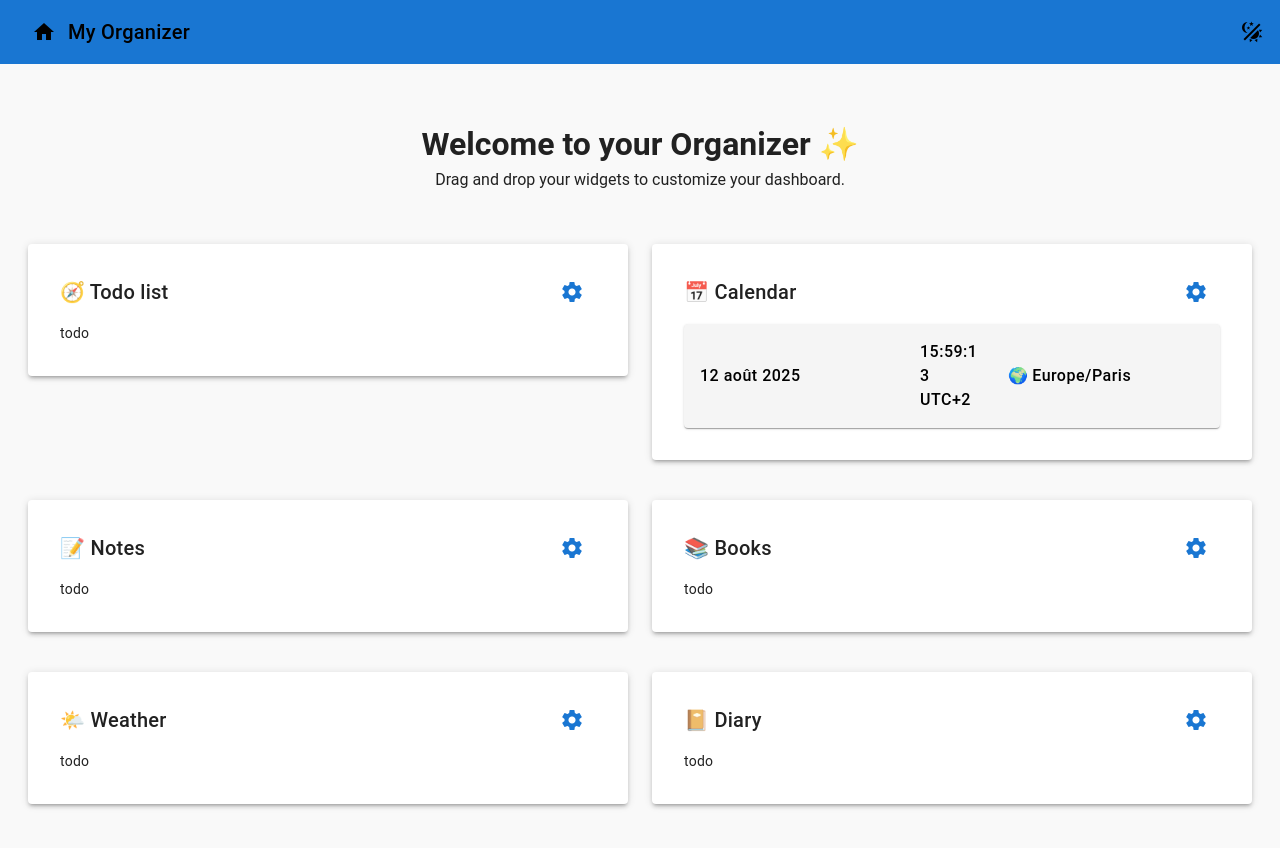
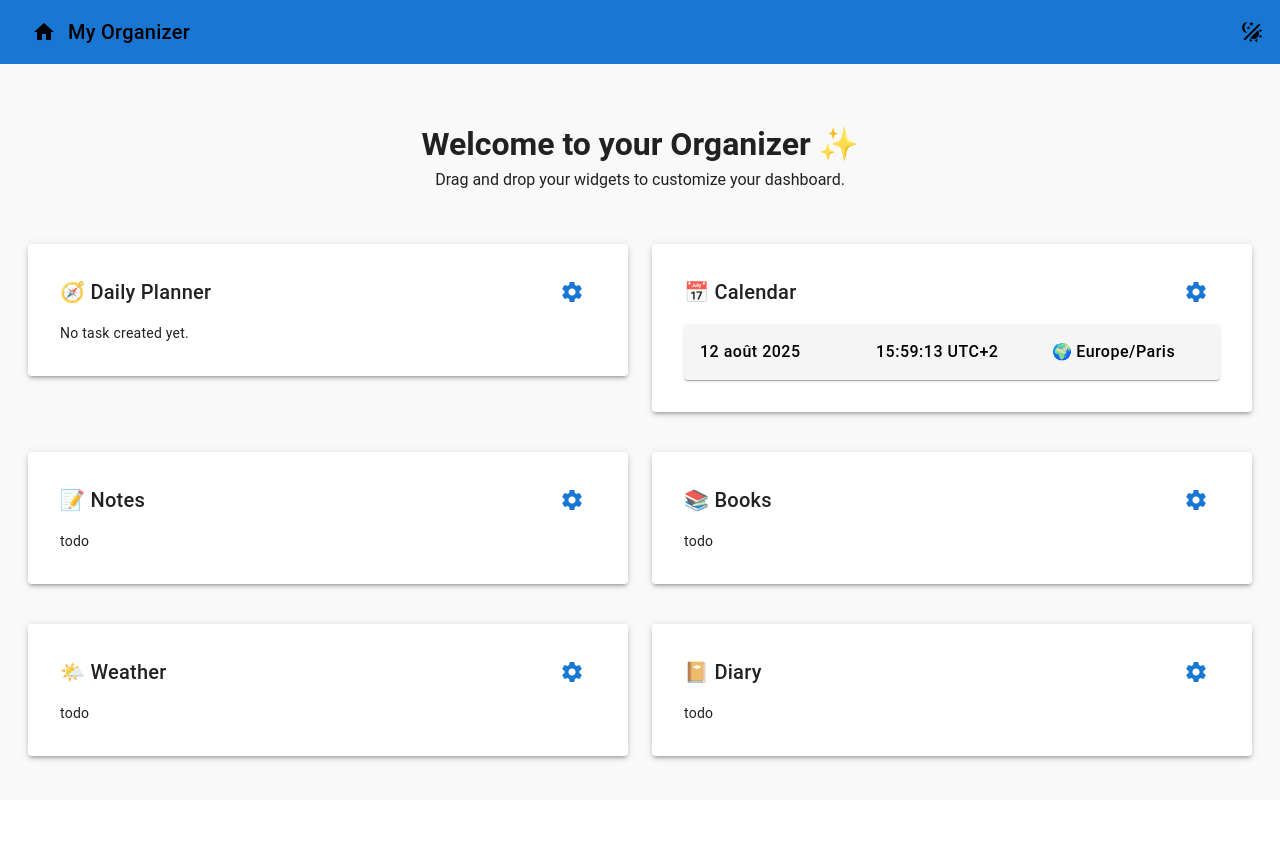
Before and after one commit to AnMet/organizer, a Nuxt app: page / in a window 1280 px wide. After the commit the page ends 800 px from the top, so only its background shows below. Built offline with nearby package versions, Linux system fonts and the light colour scheme.

Commit message:
widgets update

```diff
--- a/components/CalendarWidget.vue
+++ b/components/CalendarWidget.vue
@@ -26,19 +26,19 @@ onMounted(() => {
   <v-card class="pa-4" elevation="1" color="grey-lighten-4">
     <client-only>
       <v-row align="center">
-        <v-col cols="12" md="5">
+        <v-col cols="12" sm="4">
           <div class="text-body-1 font-weight-medium">
             {{ formattedDateTime.date }}
           </div>
         </v-col>
 
-        <v-col cols="12" md="2">
+        <v-col cols="12" sm="4">
           <div class="text-body-1 font-weight-medium">
             {{ formattedDateTime.time }}
           </div>
         </v-col>
 
-        <v-col cols="12" md="5" class="d-flex align-center">
+        <v-col cols="12" sm="4" class="d-flex align-center">
           <span class="mr-1" style="font-size: 1rem">🌍</span>
           <div class="text-body-1 font-weight-medium">
             {{ store.$state.timezone }}
--- a/components/TodosWidget.vue
+++ b/components/TodosWidget.vue
@@ -1,5 +1,50 @@
-<script setup lang="ts"></script>
+<script setup lang="ts">
+import { computed } from "vue";
+import { useTodoStore } from "~/stores/todos";
+import { statusColor, statusOrder, type TodoStatusType } from "~/types";
+
+const store = useTodoStore();
+
+// Group todos by status, sort by order and count them
+const sortedStatusCounts = computed(() => {
+  const counts: Record<string, number> = {};
+
+  for (const todo of store.todos) {
+    counts[todo.status] = (counts[todo.status] || 0) + 1;
+  }
+
+  return Object.entries(counts)
+    .filter(([_, count]) => count > 0)
+    .sort(
+      ([statusA], [statusB]) =>
+        statusOrder[statusA as TodoStatusType] -
+        statusOrder[statusB as TodoStatusType]
+    );
+});
+
+function taskLabel(count: number) {
+  return count === 1 ? "task" : "tasks";
+}
+</script>
 
 <template>
-  <div>todo</div>
+  <div v-if="sortedStatusCounts.length" class="d-flex flex-wrap gap-2">
+    <div
+      v-for="[status, count] in sortedStatusCounts"
+      :key="status"
+      class="d-inline-flex align-center border rounded py-1 px-2 mr-1"
+    >
+      <v-chip
+        :color="statusColor[status as TodoStatusType]"
+        class="status-chip"
+        size="small"
+        label
+      >
+        {{ status }}
+      </v-chip>
+      <span class="ml-1"> - {{ count }} {{ taskLabel(count) }}</span>
+    </div>
+  </div>
+
+  <div v-else>No task created yet.</div>
 </template>
--- a/pages/Calendar.vue
+++ b/pages/Calendar.vue
@@ -142,7 +142,10 @@ onMounted(() => {
             <div>
               Local:
               {{
-                localeOptions.find((opt) => opt.value === selectedLocale)?.label
+                localeOptions.find(
+                  (opt: { value: string; label: string }) =>
+                    opt.value === selectedLocale
+                )?.label
               }}
             </div>
             <div>Format: {{ selectedFormat }}</div>
--- a/pages/index.vue
+++ b/pages/index.vue
@@ -13,7 +13,7 @@ import { WidgetType, type DashboardWidget } from "~/types";
 const widgets = ref<DashboardWidget[]>([
   {
     type: WidgetType.todos,
-    title: "🧭 Todo list",
+    title: "🧭 Daily Planner",
     component: markRaw(TodosWidget),
     page: `/${WidgetType.todos}`,
   },
--- a/pages/todos.vue
+++ b/pages/todos.vue
@@ -31,7 +31,6 @@ onMounted(async () => {
   loading.value = false;
 });
 
-// ✅ Use store.todos instead of local todos
 const sortedTodos = computed(() =>
   store.todos.slice().sort((a, b) => {
     return statusOrder[a.status] - statusOrder[b.status];
--- a/types/todo.ts
+++ b/types/todo.ts
@@ -6,15 +6,15 @@ export const TodoStatus = {
   done: "done",
 } as const;
 
-export const statusOrder = {
+export type TodoStatusType = keyof typeof TodoStatus;
+
+export const statusOrder: Record<TodoStatusType, number> = {
   doing: 1,
   urgent: 2,
   next: 3,
   later: 4,
   done: 5,
 };
-
-export type TodoStatusType = keyof typeof TodoStatus;
 
 export interface Todo {
   id: string;
```
